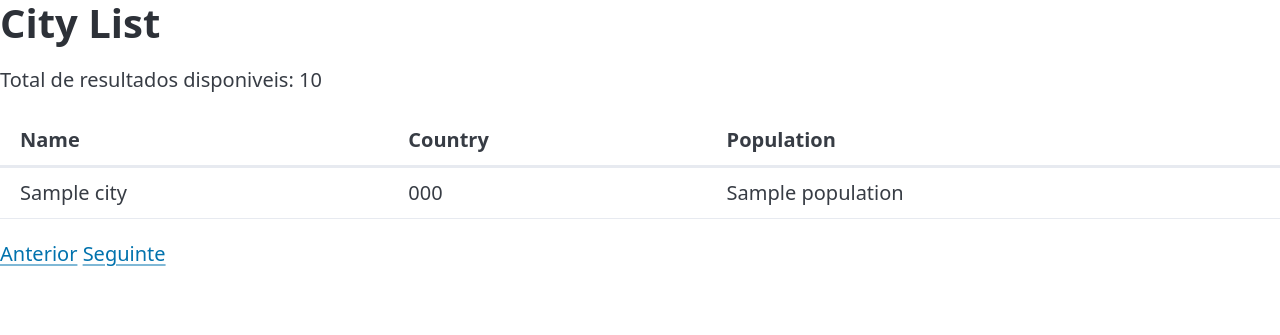
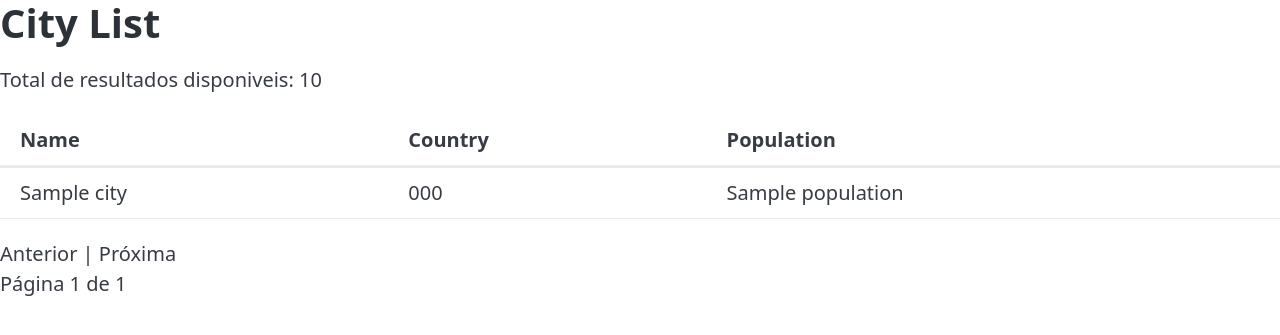
Before and after one commit to eXclus1on/laravel-main, a Laravel app: template l3-controllers/resources/views/paginatedCities.blade.php in a window 1280 px wide. Shown: the top 335 px of the page. Run offline with Laravel 12, Linux system fonts and the light colour scheme; the template is opened without the code that fills it: most values are stand-ins (such as "Sample title", 1, 10 or a date in 2020); some libraries are stand-ins or nearby versions.

Commit message:
"Updated pagination links to conditionally disable 'Anterior' and 'Próxima' buttons based on current page"
The view file for displaying paginated cities has been updated to include conditional statements for the 'Anterior' and 'Próxima' page links. If the current page is the first page, the 'Anterior' link will be displayed as a disabled span. If the current page is the last page, the 'Próxima' link will be displayed as a disabled span. Otherwise, the links will be active and direct to the previous or next page of results. Additionally, the current page number and total number of pages are now displayed at the bottom of the table.

```diff
--- a/l3-controllers/resources/views/paginatedCities.blade.php
+++ b/l3-controllers/resources/views/paginatedCities.blade.php
@@ -29,8 +29,20 @@
             @endforeach
         </tbody>
     </table>
-    <a href="?page={{ $page - 1 }} ">Anterior</a>
+
+    @if ($page == 1)
+    <span>Anterior</span>
+    @else
+    <a href="?page ={{ $page - 1 }}">Anterior</a>
+    @endif
+    |
+    @if ($page == ceil ($total/20))
+    <span>Próxima</span>
+    @else
     <a href="?page={{ $page + 1 }} ">Seguinte</a>
+    @endif
+
+    <p>Página {{$page}} de {{ ceil ($total/20)}}</p>
 </body>
 
 </html>
```
